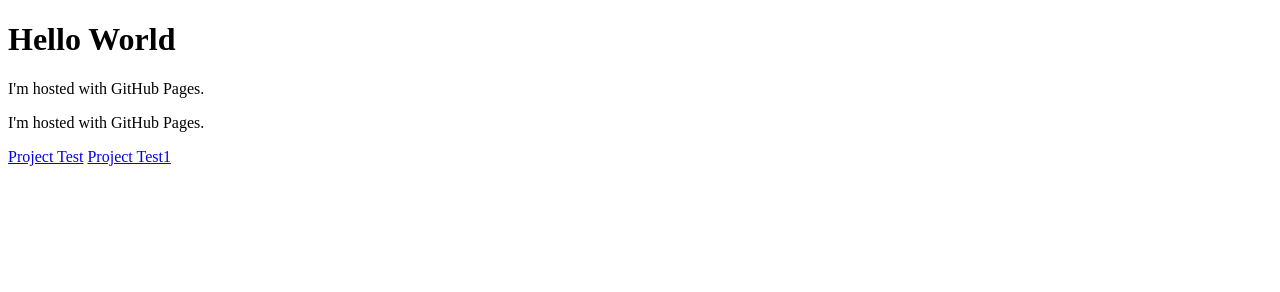
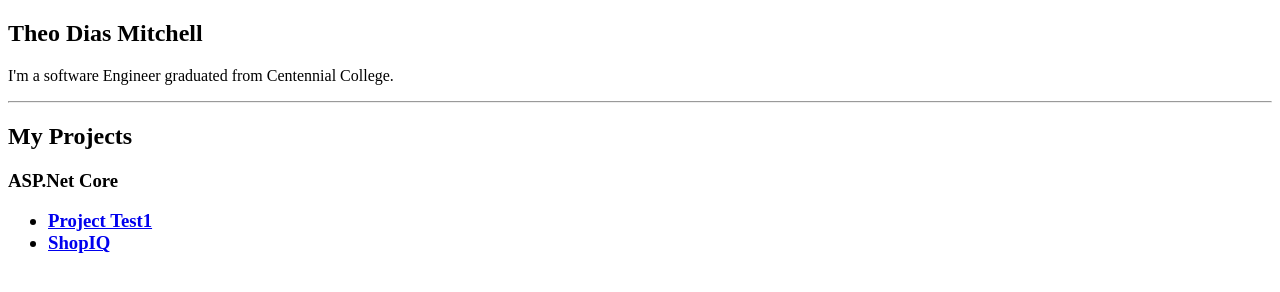
Before and after one commit to tdmitchell/tdmitchell.github.io, a plain HTML site: page index.html in a window 1280 px wide. Drawn offline with Linux system fonts and the light colour scheme.

Commit message:
3_Test with ShopIq

```diff
--- a/index.html
+++ b/index.html
@@ -1,12 +1,17 @@
 <!DOCTYPE html>
 <html>
 <body>
-<h1>Hello World</h1>
-<p>I'm hosted with GitHub Pages.</p>
 
-<p>I'm hosted with GitHub Pages.</p>
+<h2>Theo Dias Mitchell</h1>
+<p>I'm a software Engineer graduated from Centennial College.</p>
+<hr>
 
-<a href="https://tdmitchell.github.io/Test1">Project Test</a>
-<a href="../Test1/index.html">Project Test1</a>
+<h2>My Projects</h1>
+<h3> ASP.Net Core
+<ul>
+<li><a href="../Test1/index.html">Project Test1</a>
+<li><a href="../SHOPIQ_PR/SHOPIQ_PR/SHOPIQ_PR/Views/Home/index.cshtml">ShopIQ</a>
+
+
 </body>
 </html>
```
